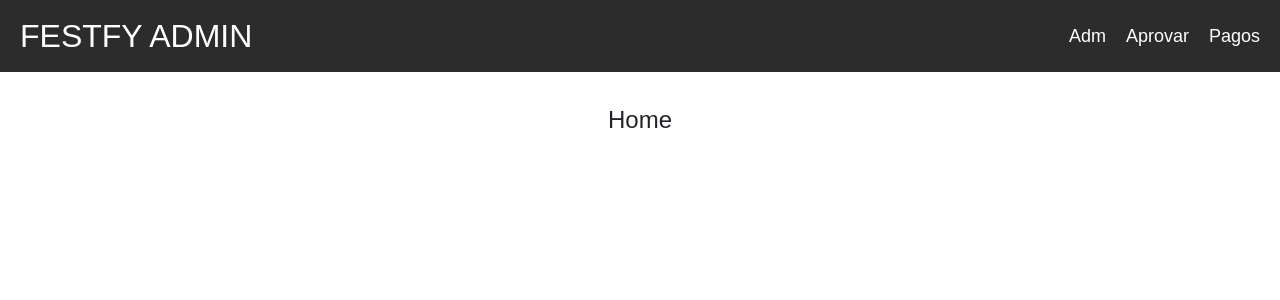
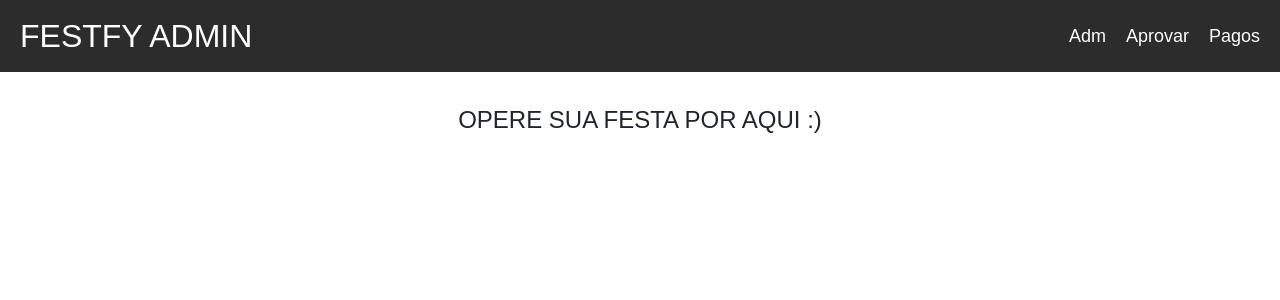
Before and after one commit to bren112/adminfestfy, a React (Vite) app: page / in a window 1280 px wide. Shown: the top 300 px of the page. Built offline with nearby package versions, Linux system fonts and the light colour scheme; a web font is replaced by a local one.

Commit message:
Atualizar o Home.jsx

```diff
--- a/src/Pages/Home/Home.jsx
+++ b/src/Pages/Home/Home.jsx
@@ -2,7 +2,7 @@ import React from 'react'
 
 const Home = () => {
   return (
-    <div>Home</div>
+    <div>OPERE SUA FESTA POR AQUI :)</div>
   )
 }
 
```
